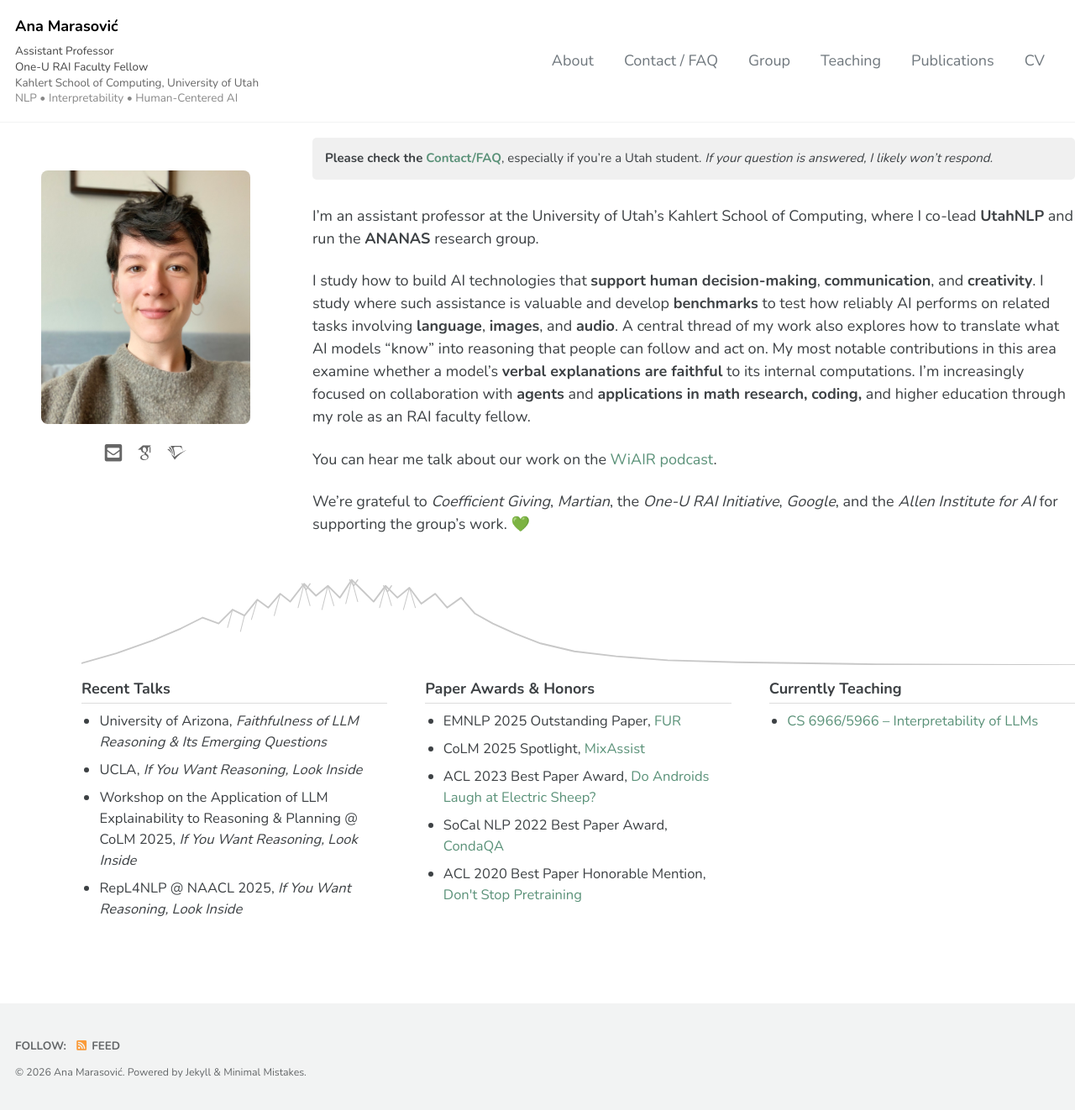
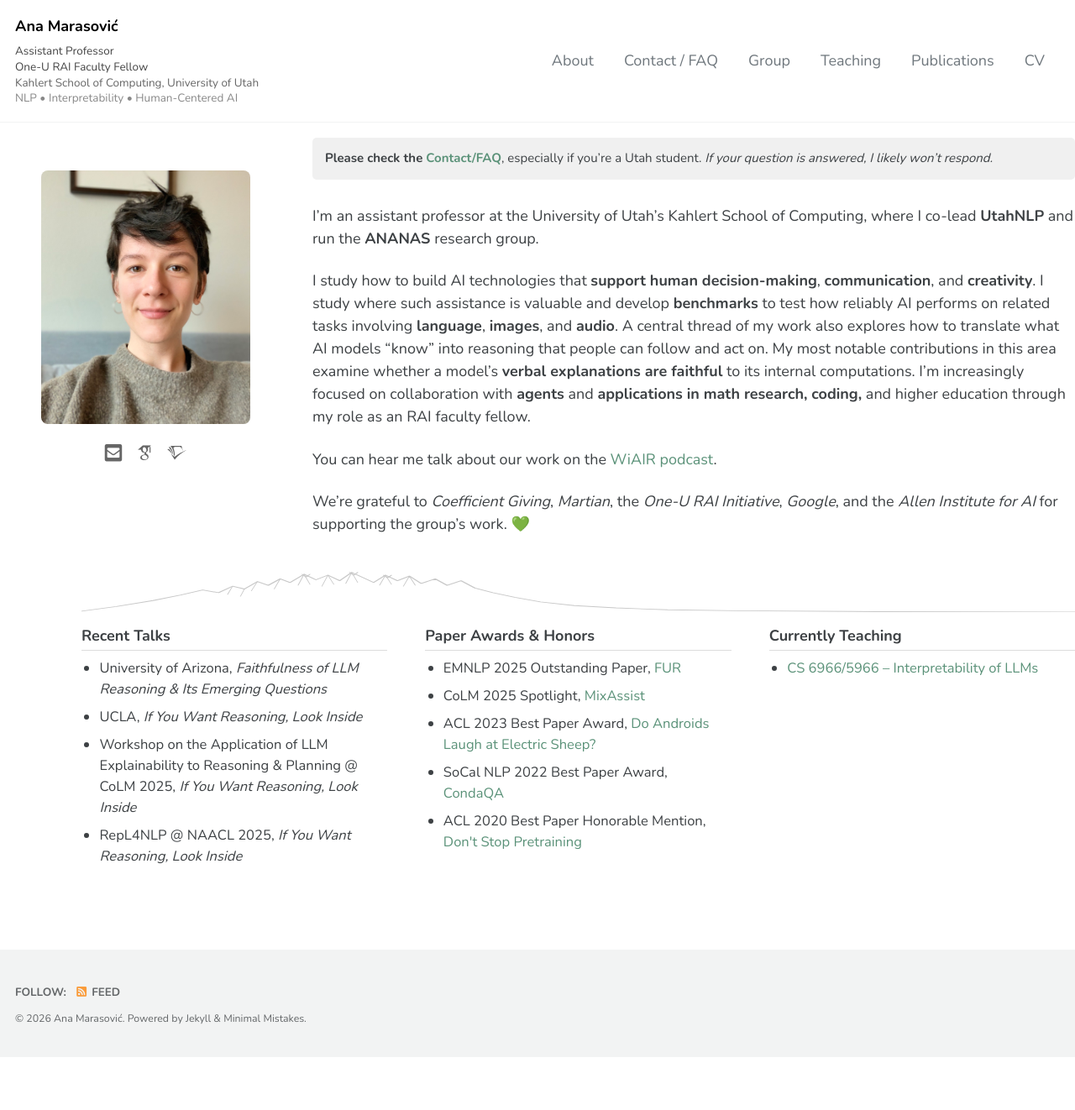
Before and after one commit to amarasovic/amarasovic.github.io, a Jekyll site: the page built from index.md, in a window 1280 px wide. Shown: the whole page at 84% size. Built offline with Jekyll 4.4.1, drawn with Linux system fonts in a browser that asks for light colours; cached includes are drawn as plain includes; some web fonts are replaced; a script that is not in the unit is left out; after the commit the page ends 1259 px from its top, so only the background shows below that.

Commit message:
Squish mountain sketch vertically without affecting width
Co-Authored-By: Claude Sonnet 4.6 <noreply@anthropic.com>

```diff
--- a/index.md
+++ b/index.md
@@ -38,7 +38,7 @@ We're grateful to *Coefficient Giving*, *Martian*, the *One-U RAI Initiative*, *
   .home-grid h3 { margin-top: 0; border-bottom: 1px solid #ddd; padding-bottom: 0.3em; font-size: 1em; }
   .home-grid ul { padding-left: 1.2em; margin-top: 0.5em; }
   .home-grid li { margin-bottom: 0.5em; font-size: 0.92em; }
-  .mountain-sketch { display: block; margin-top: 2em; margin-bottom: 0; }
+  .mountain-sketch { display: block; margin-top: 2em; margin-bottom: 0; height: 55px; }
   @media (min-width: 1024px) {
     .home-grid { margin-left: -200px; width: calc(100% + 200px); }
     .mountain-sketch { margin-left: -200px; width: calc(100% + 200px); }
@@ -50,7 +50,7 @@ We're grateful to *Coefficient Giving*, *Martian*, the *One-U RAI Initiative*, *
   .sidebar { position: relative; z-index: 10; }
 </style>
 
-<svg class="mountain-sketch" viewBox="0 0 1000 100" xmlns="http://www.w3.org/2000/svg" aria-label="Wasatch Range sketch">
+<svg class="mountain-sketch" viewBox="0 0 1000 100" preserveAspectRatio="none" xmlns="http://www.w3.org/2000/svg" aria-label="Wasatch Range sketch">
   <g fill="none" stroke="#c8c8c8" stroke-linecap="round" stroke-linejoin="round">
     <!-- Main ridgeline -->
     <path stroke-width="1.6"
```
